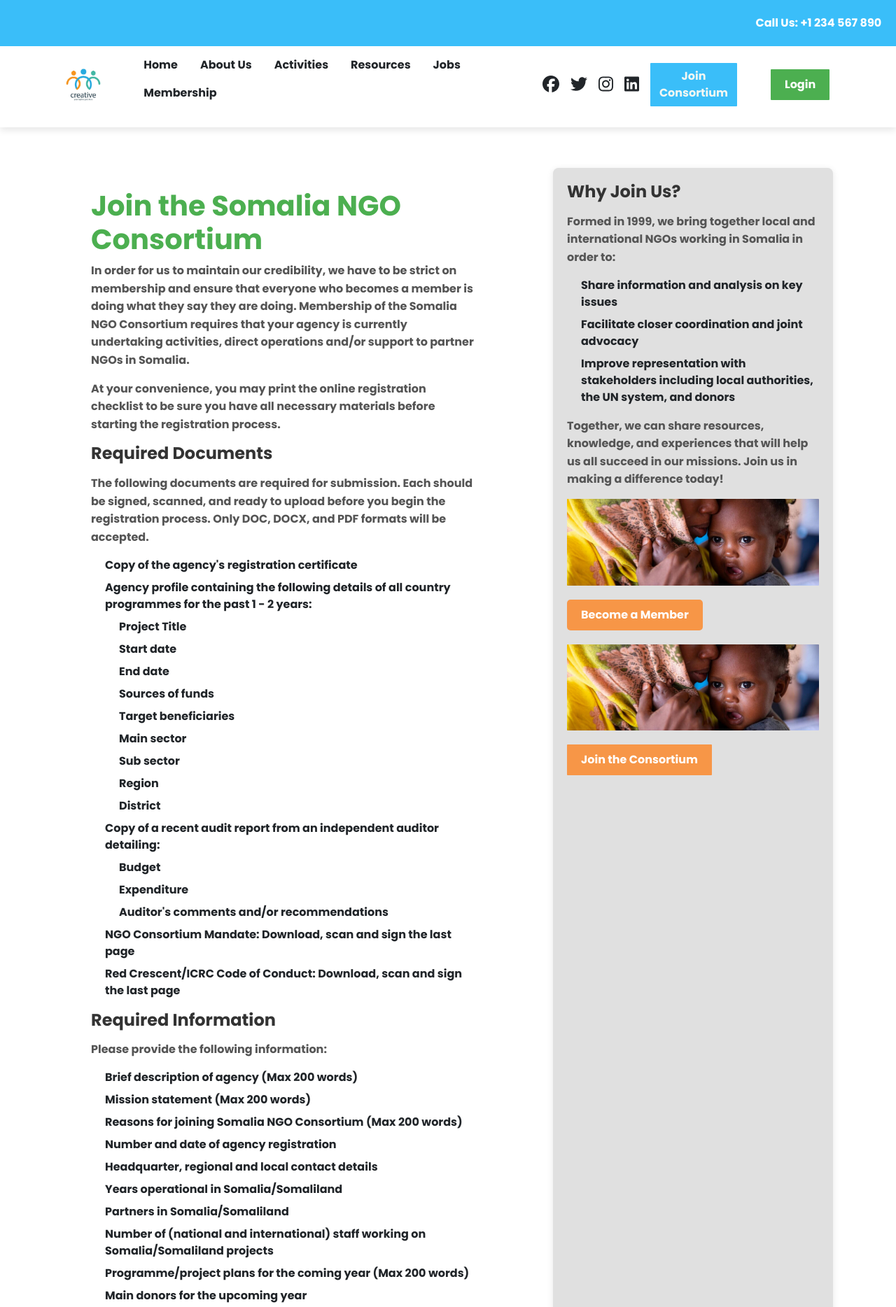
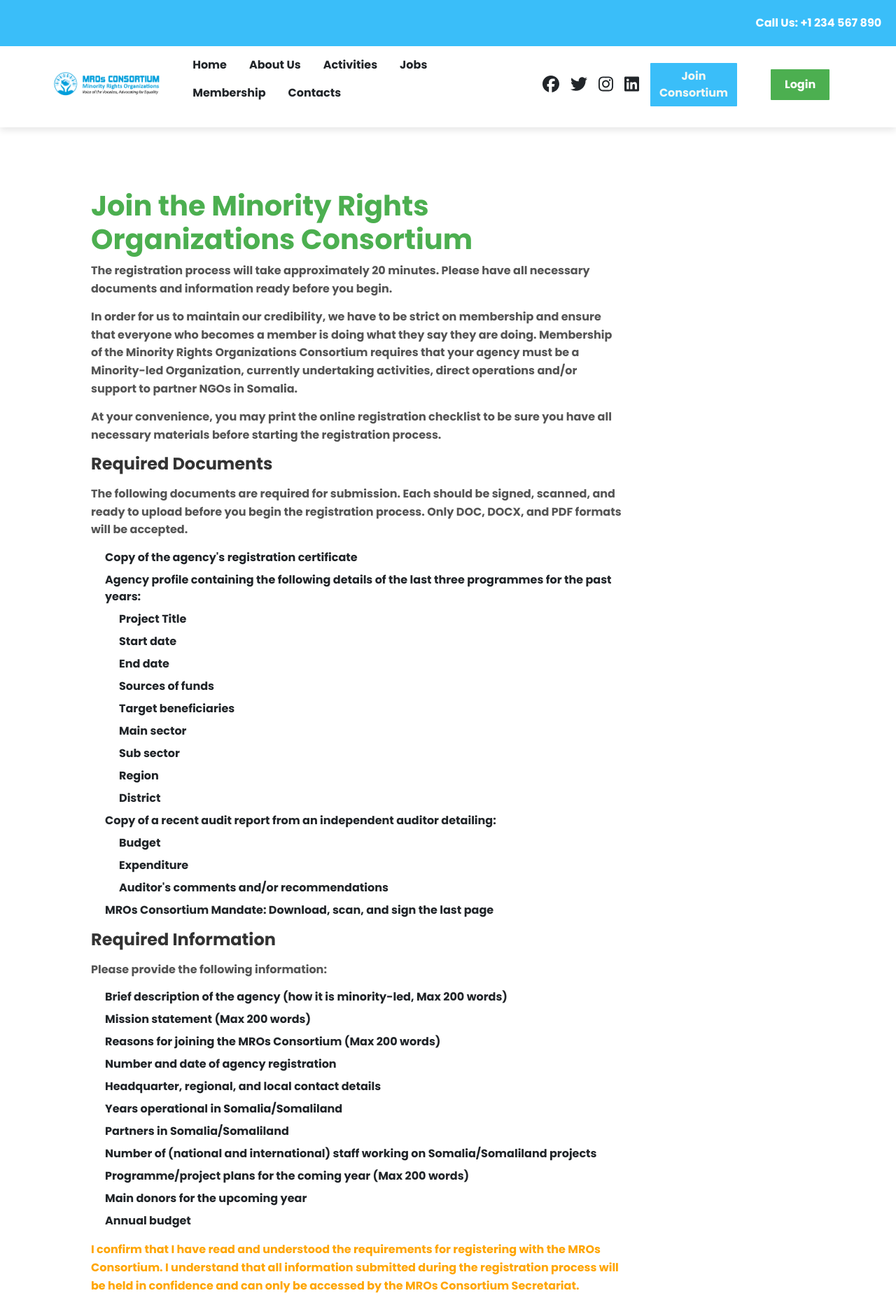
Before and after one commit to imraac/consortium, a React (Vite) app: page /consortium in a window 1280 px wide. Shown: the top 1868 px of the page at 70% size. Built offline with nearby package versions, Linux system fonts and the light colour scheme.

Commit message:
made the site more responsive

```diff
--- a/src/components/Consortium.css
+++ b/src/components/Consortium.css
@@ -1,21 +1,17 @@
-/* Consortium.css */
-
 .consortium-wrapper {
     display: flex;
-    justify-content: space-between; /* Aligns containers side by side */
+    justify-content: space-between; /* Aligns containers side by side on larger screens */
     padding: 20px;
     margin-top: 220px;
+    flex-wrap: wrap; /* Allow containers to wrap on smaller screens */
 }
 
 .consortium-container {
-
     padding: 20px;
     max-width: 800px;
     margin: 10px 90px 90px;
     font-family: Arial, sans-serif;
-
     border-radius: 8px;
-
 }
 
 .sleek-container {
@@ -29,6 +25,7 @@
     box-shadow: 0 2px 10px rgba(0, 0, 0, 0.1);
 }
 
+/* Headings and paragraphs */
 h1, h2 {
     text-align: left;
     color: #4CAF50;
@@ -40,10 +37,12 @@
     margin-bottom: 15px;
 }
 
+/* Unordered list */
 ul {
     margin-left: 20px;
 }
 
+/* Submit button */
 button.submit-button {
     display: block;
     width: 100%;
@@ -61,9 +60,32 @@
 button.submit-button:hover {
     background-color: #45a049;
 }
+
+/* Divider style */
 .divider {
     border: none;
     height: 4px; /* Increase height */
     background-color: #ccc;
     margin: 20px 0;
 }
+
+/* Responsive design: Stack the containers on smaller screens */
+@media screen and (max-width: 768px) {
+    .consortium-wrapper {
+        flex-direction: column; /* Stack containers vertically */
+        align-items: center;    /* Center the items */
+        margin-top: 0; /* Remove the large gap at the top */
+        padding-top: 80px; /* Adjust this if the navbar height changes */
+    }
+
+    .consortium-container {
+        margin: 10px 0; /* Reset margins */
+        max-width: 100%; /* Make the width 100% for smaller screens */
+    }
+
+    .sleek-container {
+        margin-right: 0; /* Remove right margin */
+        margin-top: 20px; /* Add some space between the containers */
+        max-width: 100%; /* Make the width 100% for smaller screens */
+    }
+}
--- a/src/components/Consortium.jsx
+++ b/src/components/Consortium.jsx
@@ -6,9 +6,12 @@
   return (
     <div className="consortium-wrapper">
       <div className="consortium-container">
-        <h1>Join the Somalia NGO Consortium</h1>
+        <h1>Join the Minority Rights Organizations Consortium</h1>
         <p>
-          In order for us to maintain our credibility, we have to be strict on membership and ensure that everyone who becomes a member is doing what they say they are doing. Membership of the Somalia NGO Consortium requires that your agency is currently undertaking activities, direct operations and/or support to partner NGOs in Somalia.
+          The registration process will take approximately 20 minutes. Please have all necessary documents and information ready before you begin.
+        </p>
+        <p>
+          In order for us to maintain our credibility, we have to be strict on membership and ensure that everyone who becomes a member is doing what they say they are doing. Membership of the Minority Rights Organizations Consortium requires that your agency must be a Minority-led Organization, currently undertaking activities, direct operations and/or support to partner NGOs in Somalia.
         </p>
         <p>
           At your convenience, you may print the online registration checklist to be sure you have all necessary materials before starting the registration process.
@@ -21,7 +24,7 @@
         <ul>
           <li>Copy of the agency's registration certificate</li>
           <li>
-            Agency profile containing the following details of all country programmes for the past 1 - 2 years:
+            Agency profile containing the following details of the last three programmes for the past years:
             <ul>
               <li>Project Title</li>
               <li>Start date</li>
@@ -42,18 +45,17 @@
               <li>Auditor's comments and/or recommendations</li>
             </ul>
           </li>
-          <li>NGO Consortium Mandate: Download, scan and sign the last page</li>
-          <li>Red Crescent/ICRC Code of Conduct: Download, scan and sign the last page</li>
+          <li>MROs Consortium Mandate: Download, scan, and sign the last page</li>
         </ul>
 
         <h2>Required Information</h2>
         <p>Please provide the following information:</p>
         <ul>
-          <li>Brief description of agency (Max 200 words)</li>
+          <li>Brief description of the agency (how it is minority-led, Max 200 words)</li>
           <li>Mission statement (Max 200 words)</li>
-          <li>Reasons for joining Somalia NGO Consortium (Max 200 words)</li>
+          <li>Reasons for joining the MROs Consortium (Max 200 words)</li>
           <li>Number and date of agency registration</li>
-          <li>Headquarter, regional and local contact details</li>
+          <li>Headquarter, regional, and local contact details</li>
           <li>Years operational in Somalia/Somaliland</li>
           <li>Partners in Somalia/Somaliland</li>
           <li>Number of (national and international) staff working on Somalia/Somaliland projects</li>
@@ -62,7 +64,7 @@
           <li>Annual budget</li>
         </ul>
         <p style={{ color: 'orange' }}>
-          I confirm that I have read and understood the requirements for registering with the Somalia NGO Consortium. I understand that all information submitted during the registration process will be held in confidence and can only be accessed by the NGO Consortium Secretariat.
+          I confirm that I have read and understood the requirements for registering with the MROs Consortium. I understand that all information submitted during the registration process will be held in confidence and can only be accessed by the MROs Consortium Secretariat.
         </p>
 
         {/* Registration buttons and links */}
--- a/src/components/Navbar.css
+++ b/src/components/Navbar.css
@@ -295,7 +295,7 @@
   text-align: center;
   padding-top: 100px;
   display: grid;
-  grid-template-columns: repeat(auto-fit, minmax(200px, 1fr));
+  grid-template-columns: repeat(auto-fit, minmax(200px, 1fr)); /* Default grid for larger screens */
   gap: 20px;
 }
 
@@ -320,7 +320,7 @@
 }
 
 .services-col button {
-  background-color:#4CAF50;
+  background-color: #4CAF50;
   color: #fff;
   border: none;
   padding: 10px 20px;
@@ -331,14 +331,16 @@
 }
 
 .services-col button:hover {
-  background-color: #4CAF50;
+  background-color: #45a049;
 }
 
 @media (max-width: 768px) {
   .services {
     width: 100%;
+    grid-template-columns: 1fr; /* Stack services in a single column */
   }
 }
+
 
 .team {
   width: 80%;
@@ -705,6 +707,6 @@
 
 /* Rest of your existing styles... */
 .nav_img img {
-  width: 100px; /* Adjust the width as needed */
+  width: 170px; /* Adjust the width as needed */
   height: auto; /* Maintain aspect ratio */
 }
--- a/src/components/Navbar.jsx
+++ b/src/components/Navbar.jsx
@@ -297,7 +297,7 @@
       <nav className="nav">
         <div className="container nav__data">
           <div className="nav_img">
-            <img src="/fakelogo.jpg" alt="Logo" />
+            <img src="/logo1.png" alt="Logo" />
           </div>
 
           {/* Menu Toggle Icon for Mobile */}
@@ -375,34 +375,7 @@
                   </div>
                 )}
               </li>
-              <li
-                className="dropdown"
-                onMouseEnter={() => toggleDropdown(3)}
-                onMouseLeave={() => toggleDropdown(null)}
-              >
-                <span className="nav__link" style={{ textDecoration: "none" }}>
-                  Resources
-                </span>
-                {dropdownOpen === 3 && (
-                  <div className="dropdown__content">
-                    <Link to="/maps" className="dropdown__link" style={{ textDecoration: "none" }}>
-                      Maps
-                    </Link>
-                    <Link to="/documents" className="dropdown__link" style={{ textDecoration: "none" }}>
-                      Key Documents
-                    </Link>
-                    <Link to="/laws" className="dropdown__link" style={{ textDecoration: "none" }}>
-                      Government Law & Regulations
-                    </Link>
-                    <Link to="/useful-links" className="dropdown__link" style={{ textDecoration: "none" }}>
-                      Useful Links
-                    </Link>
-                    <Link to="/calendar" className="dropdown__link" style={{ textDecoration: "none" }}>
-                      Calendar
-                    </Link>
-                  </div>
-                )}
-              </li>
+
               <li>
                 <Link to="/jobs" className="nav__link" style={{ textDecoration: "none" }}>
                   Jobs
@@ -439,6 +412,29 @@
                     <Link to="/additional-activities" className="dropdown__link" style={{ textDecoration: "none" }}>
                       Additional Activities
                     </Link>
+                  </div>
+                )}
+              </li>
+              <li
+                className="dropdown"
+                onMouseEnter={() => toggleDropdown(4)}
+                onMouseLeave={() => toggleDropdown(null)}
+              >
+                <span className="nav__link" style={{ textDecoration: "none" }}>
+                  Contacts
+                </span>
+                {dropdownOpen === 4 && (
+                  <div className="dropdown__content">
+                    <Link to="/coordination" className="dropdown__link" style={{ textDecoration: "none" }}>
+                    Secretariat
+                    </Link>
+                    <Link to="/advocacy" className="dropdown__link" style={{ textDecoration: "none" }}>
+                    Regional Representatives
+                    </Link>
+                    <Link to="/working-groups" className="dropdown__link" style={{ textDecoration: "none" }}>
+                    Seats Representatives
+                    </Link>
+
                   </div>
                 )}
               </li>
```
Also changed, not shown: src/components/Registration.jsx (+101 -144 lines), public/logo1.png (added).
